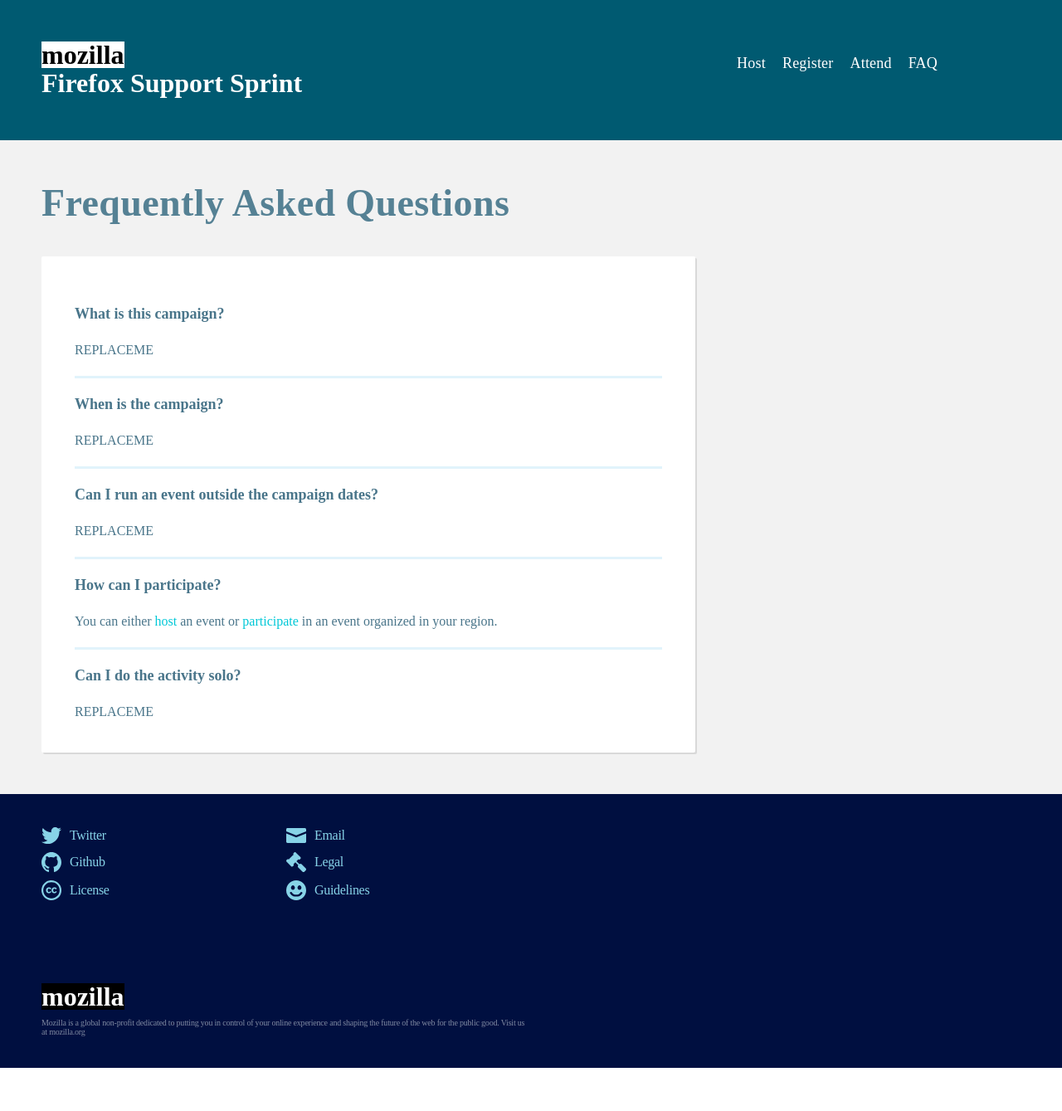
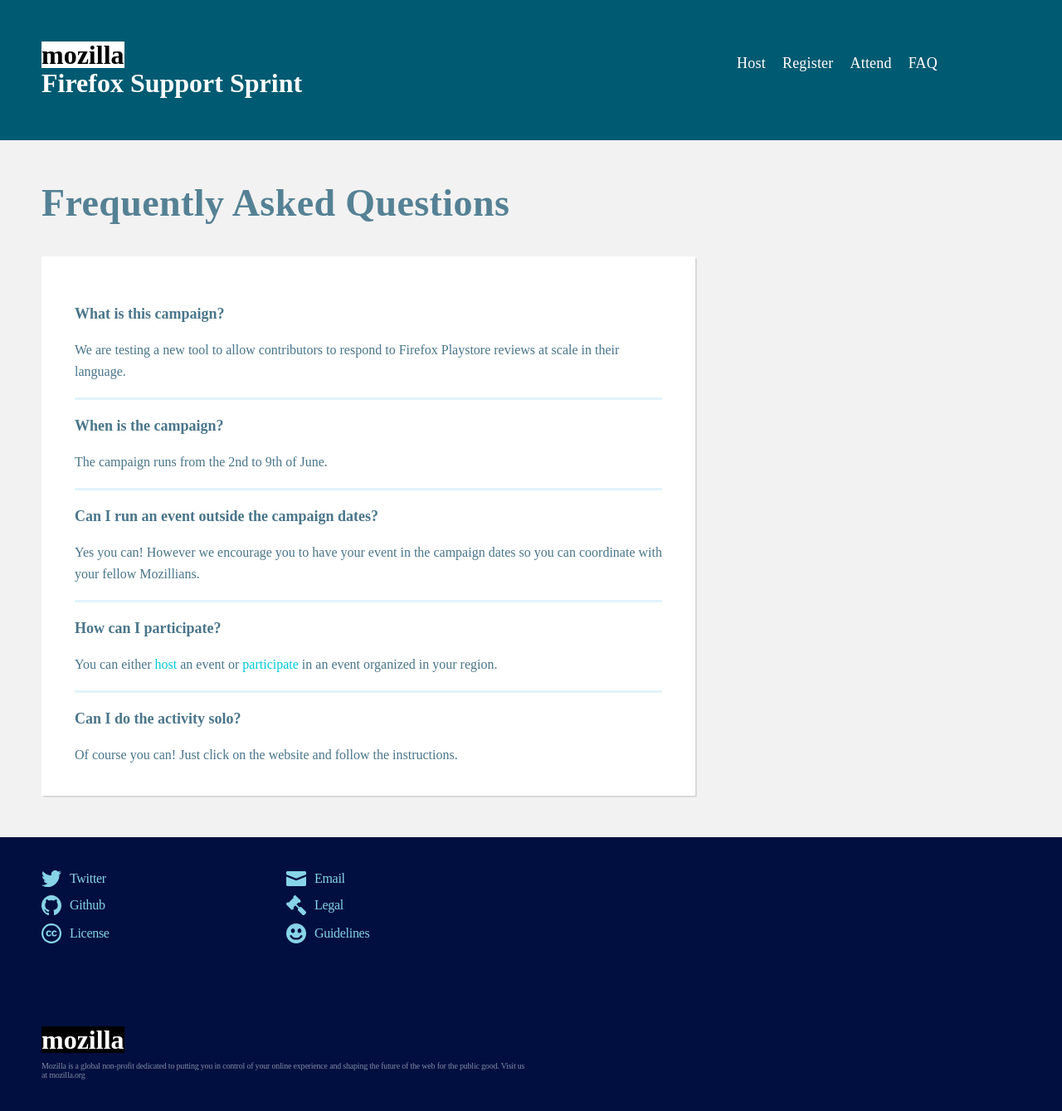
Before and after one commit to mozilla/sumo-playstore-campaign, a Jekyll site: the page built from _articles/faq.md, in a window 1280 px wide. Shown: the whole page at 83% size. Built offline with Jekyll 4.4.1, drawn with Linux system fonts in a browser that asks for light colours; some web fonts are replaced; a script that is not in the unit is left out; before the commit the page ends 1287 px from its top, so only the background shows below that.

Commit message:
update
updated the FAQ with info

```diff
--- a/_articles/faq.md
+++ b/_articles/faq.md
@@ -9,15 +9,15 @@ title: Frequently Asked Questions
 
 ### What is this campaign?
 
-REPLACEME
+We are testing a new tool to allow contributors to respond to Firefox Playstore reviews at scale in their language.
 
 ### When is the campaign?
 
-REPLACEME
+The campaign runs from the 2nd to 9th of June.
 
 ### Can I run an event outside the campaign dates?
 
-REPLACEME
+Yes you can! However we encourage you to have your event in the campaign dates so you can coordinate with your fellow Mozillians.
 
 ### How can I participate?
 
@@ -25,6 +25,6 @@ You can either <a href="{{ '/host/' | prepend: site.baseurl }}">host</a> an even
 
 ### Can I do the activity solo?
 
-REPLACEME
+Of course you can! Just click on the website and follow the instructions.
 
 </div>
```
